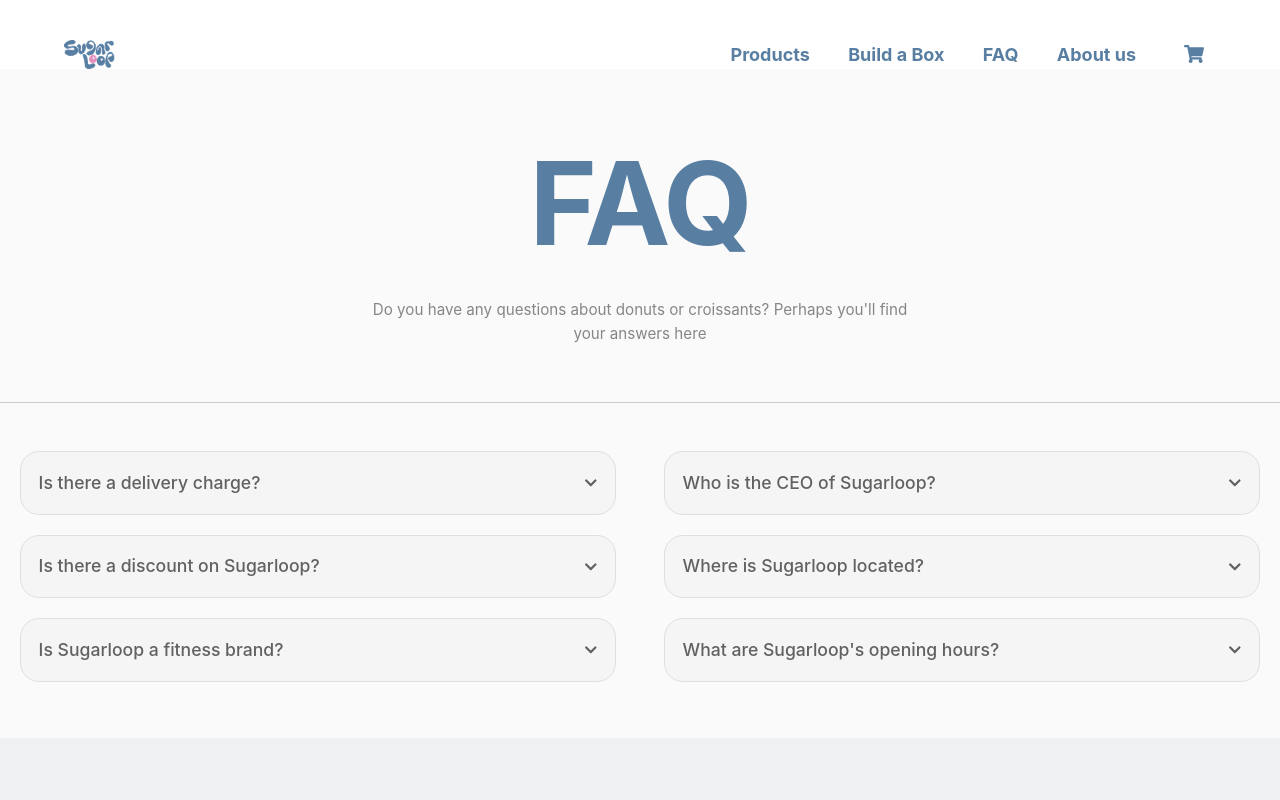
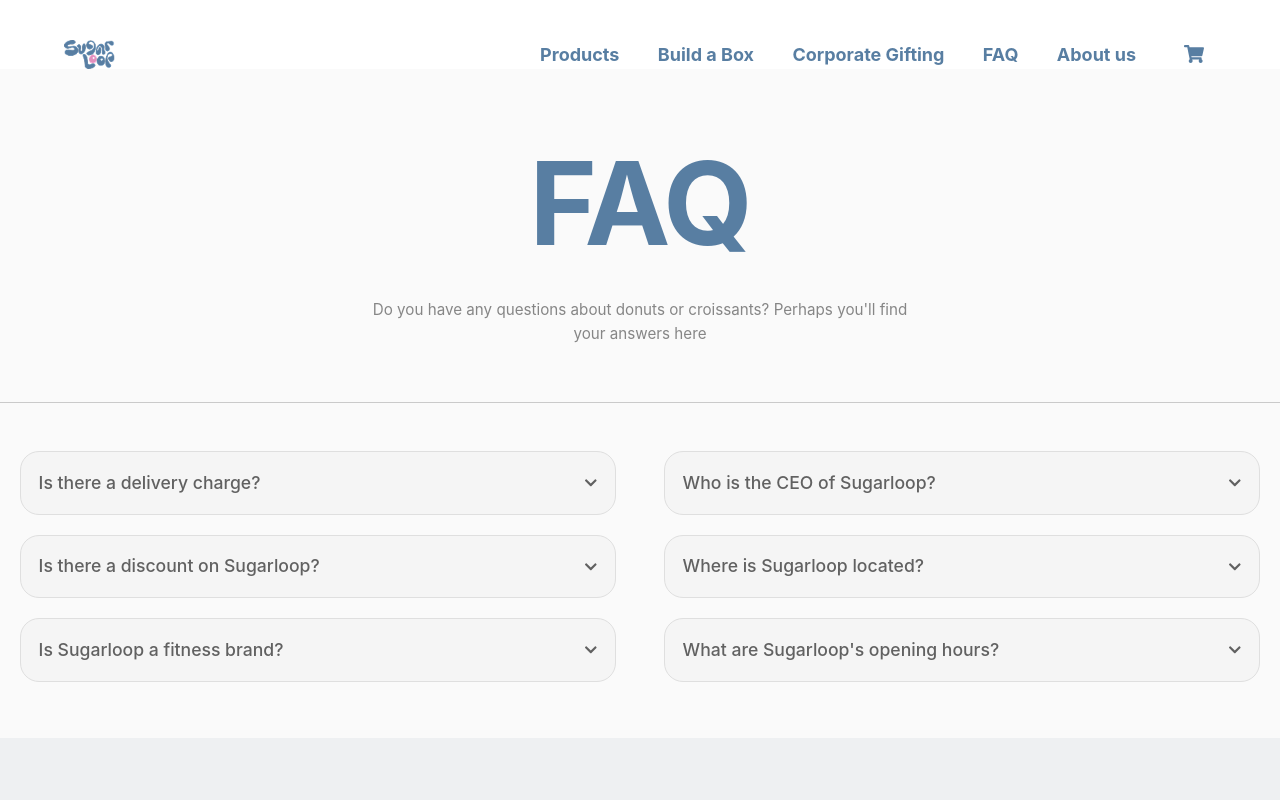
Before and after one commit to bilal499-droid1/sugarloop-frontend, a React (Vite) app: page /faq in a window 1280 px wide. Shown: the top 800 px of the page. Built offline with nearby package versions, Linux system fonts and the light colour scheme; a web font is replaced by a local one.

Commit message:
Add Corporate Gifting link to products page nav

```diff
--- a/src/components/products/ShopNav.jsx
+++ b/src/components/products/ShopNav.jsx
@@ -10,6 +10,7 @@
 const NAV_ITEMS = [
   { label: 'Products', to: '/products' },
   { label: 'Build a Box', to: '/build-your-box' },
+  { label: 'Corporate Gifting', to: '/corporate-gifting' },
   { label: 'FAQ', to: '/faq' },
   { label: 'About us', href: '/#about' },
 ]
```
